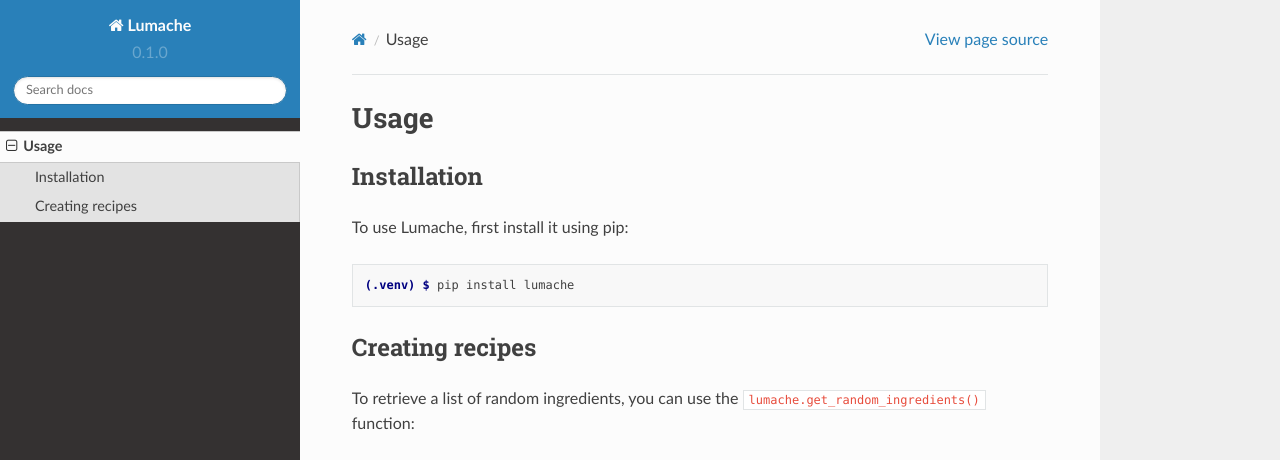
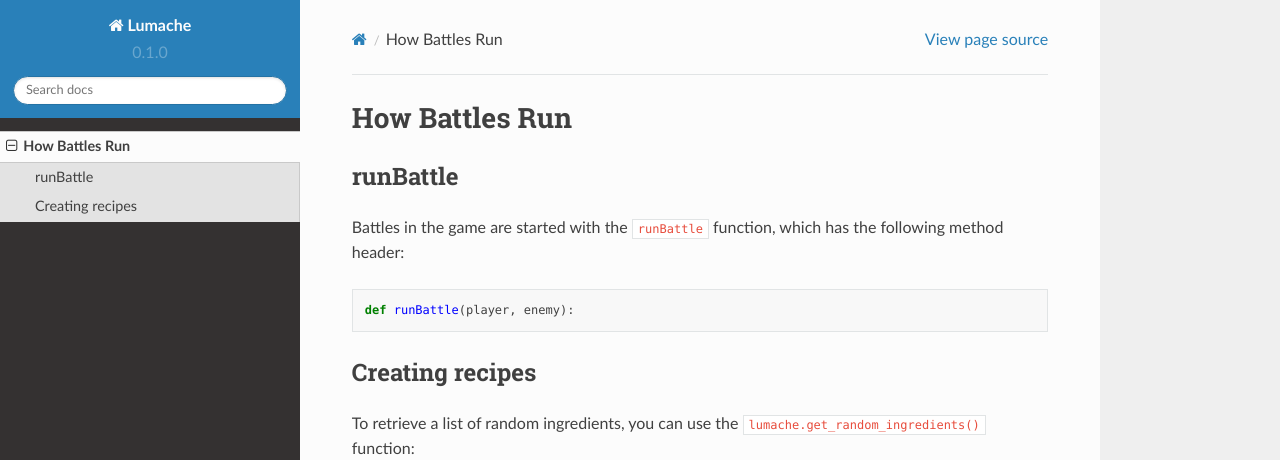
Before and after one commit to SmartyNotchy/FCP-Docs, a Sphinx documentation site: the page built from docs/source/battles.rst, in a window 1280 px wide and 1120 px high. Shown: the top 460 px of the window. Built offline with Sphinx 7.4.7 and the Read the Docs theme 2.0.0, drawn with Linux system fonts in a browser that asks for light colours; pages that are not in the unit, such as notebooks, are missing from menus; grey boxes are pictures that could not be loaded.

Commit message:
Update battles.rst

```diff
--- a/docs/source/battles.rst
+++ b/docs/source/battles.rst
@@ -1,16 +1,16 @@
-Usage
-=====
+How Battles Run
+===============
 
-.. _installation:
+.. _Running Battles:
 
-Installation
+runBattle
 ------------
 
-To use Lumache, first install it using pip:
+Battles in the game are started with the ``runBattle`` function, which has the following method header:
 
-.. code-block:: console
+.. code-block:: py
 
-   (.venv) $ pip install lumache
+   def runBattle(player, enemy):
 
 Creating recipes
 ----------------
```
